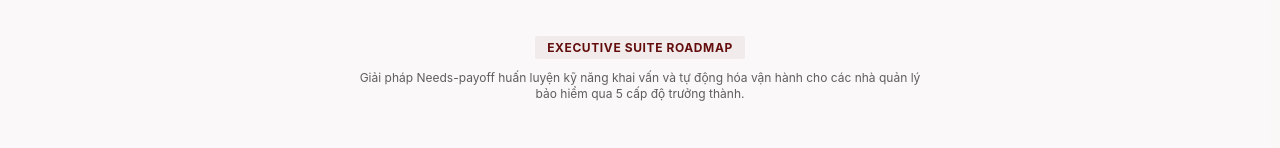
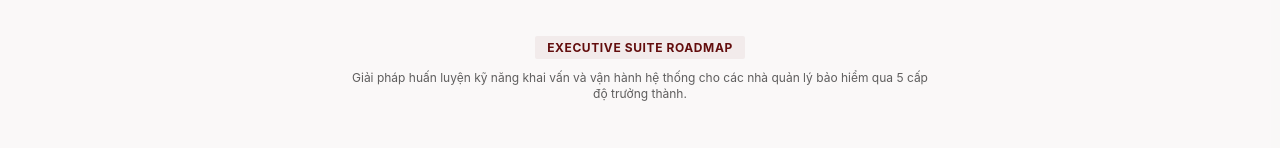
Before and after one commit to MaiNguyen1989/MAI_website, a Next.js app: page /solutions in a window 1280 px wide. Shown: the part 437-585 px from the top of the page. Built offline with nearby package versions, Linux system fonts and the light colour scheme.

Commit message:
chore: remove Needs-payoff from solutions coaching description

```diff
--- a/src/app/(site)/solutions/page.tsx
+++ b/src/app/(site)/solutions/page.tsx
@@ -205,7 +205,7 @@ export default function SolutionsPage() {
                   Executive Suite Roadmap
                 </span>
                 <p className="font-body text-xs text-secondary mt-3">
-                  Giải pháp Needs-payoff huấn luyện kỹ năng khai vấn và tự động hóa vận hành cho các nhà quản lý bảo hiểm qua 5 cấp độ trưởng thành.
+                  Giải pháp huấn luyện kỹ năng khai vấn và vận hành hệ thống cho các nhà quản lý bảo hiểm qua 5 cấp độ trưởng thành.
                 </p>
               </div>
 
```
